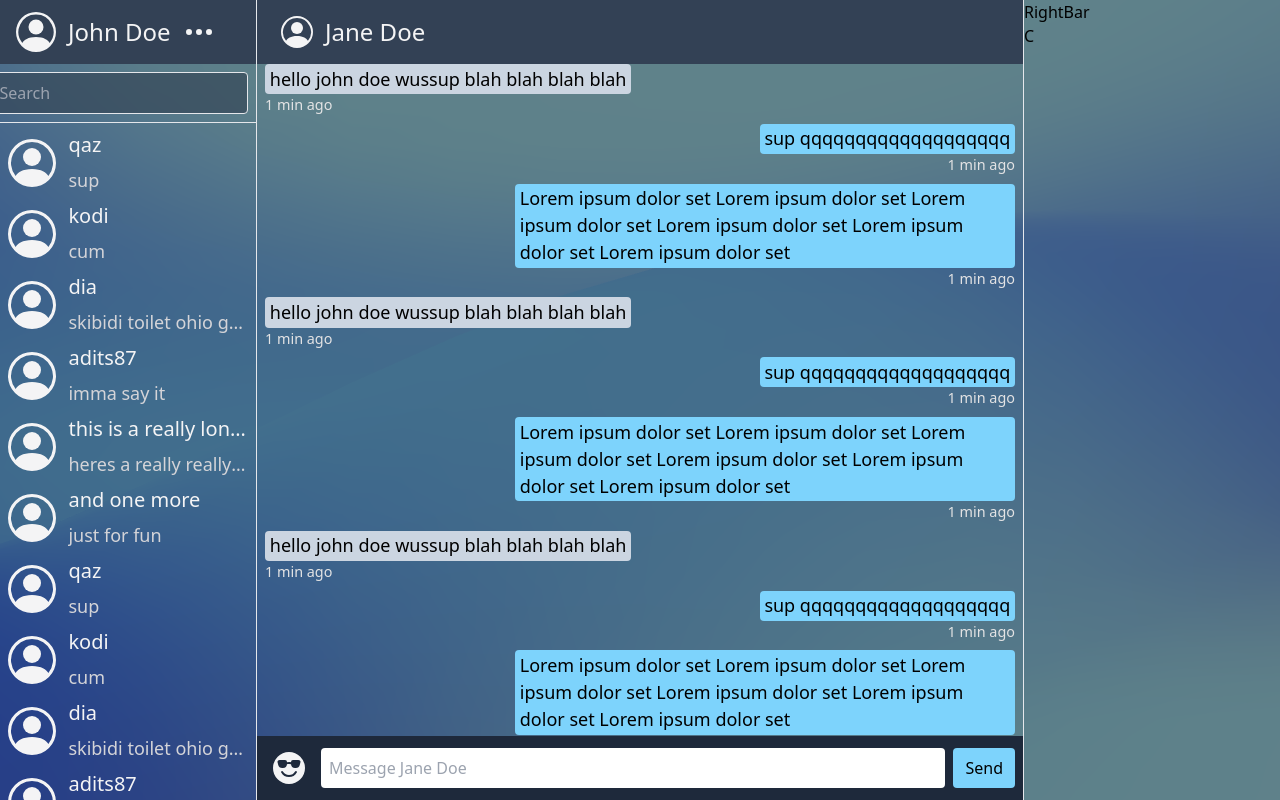
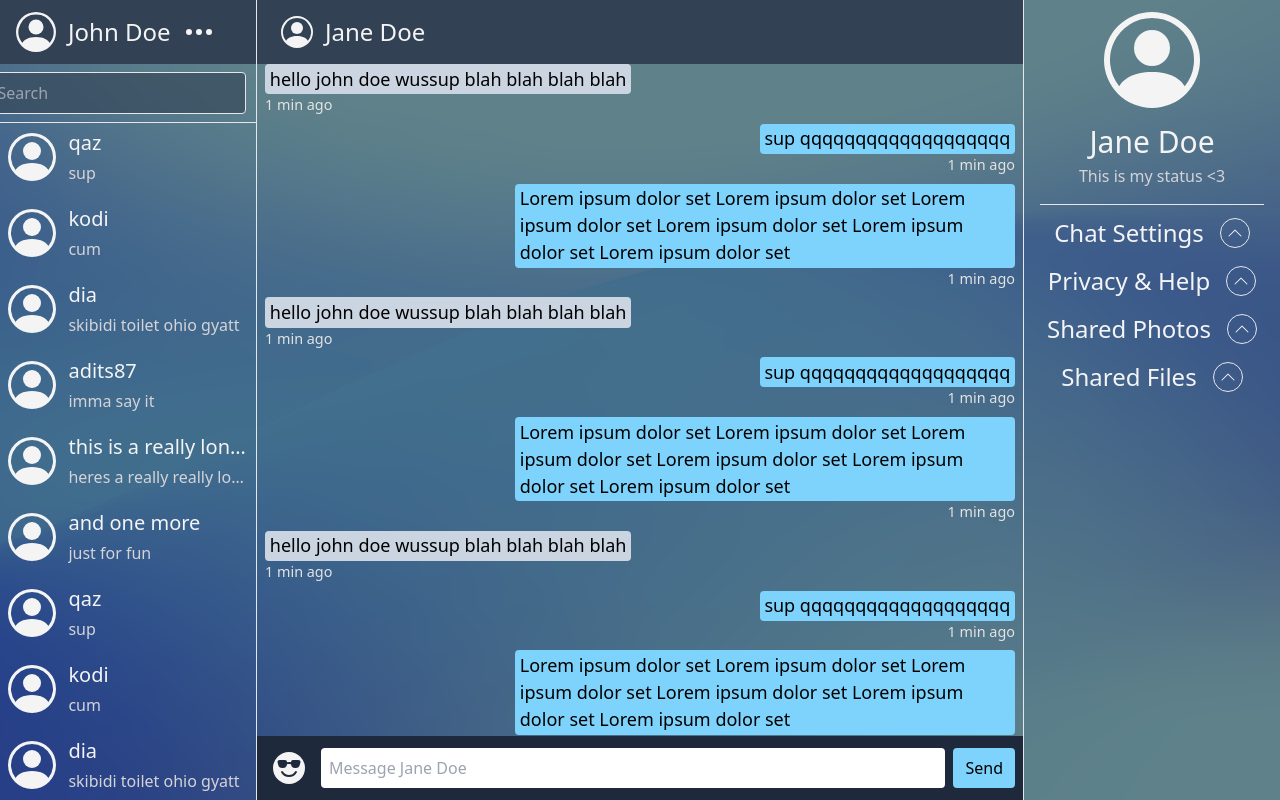
Before and after one commit to dtc105/realtime-tailwind, a React (Vite) app in the folder client/: page / in a window 1280 px wide. Built offline with nearby package versions, Linux system fonts and the light colour scheme.

Commit message:
free from this css hell (but maybe gonna fix search bar)

```diff
--- a/client/index.html
+++ b/client/index.html
@@ -2,7 +2,7 @@
 <html lang="en">
     <head>
         <meta charset="UTF-8" />
-        <meta name="viewport" content="width=device-width, initial-scale=1.0, maximum-scale=1.0, user-scalable=no" />
+        <meta name="viewport" content="width=device-width, initial-scale=1.0, viewport-fit=cover" />
         <title>Realtime Chat</title>
     </head>
     <body>
--- a/client/src/features/Chatbox/Chatbox.jsx
+++ b/client/src/features/Chatbox/Chatbox.jsx
@@ -7,7 +7,7 @@ function Chatbox() {
     const [menuOpen, setMenuOpen] = useState(0); // 0-Chat 1-LeftBar 2-RightBar
 
     return (
-        <div className="overscroll-y-contain w-full h-full max-h-fit grid lg:grid-cols-5 grid-cols-1 bg-tran" id="chatbox">
+        <div className="overscroll-y-contain w-full h-full max-h-fit grid lg:grid-cols-5 grid-cols-1" id="chatbox">
             <LeftBar menuOpen={menuOpen} setMenuOpen={setMenuOpen} />
             <Chat menuOpen={menuOpen} setMenuOpen={setMenuOpen} />
             <RightBar menuOpen={menuOpen} setMenuOpen={setMenuOpen} />
--- a/client/src/features/Chatbox/components/Chat.jsx
+++ b/client/src/features/Chatbox/components/Chat.jsx
@@ -1,5 +1,5 @@
 import EmojiPicker from 'emoji-picker-react';
-import { useState, useRef } from 'react';
+import { useState, useEffect } from 'react';
 
 function Chat(props) {
 
@@ -24,9 +24,8 @@ function Chat(props) {
         }
     }
 
-
     return (
-        <div className={`flex flex-col h-smscreen lg:col-span-3 lg:flex lg:border-x ${isOpen ? "block" : "hidden"}`}>
+        <div className={`lg:static fixed flex flex-col h-smscreen lg:col-span-3 lg:flex lg:border-x bg-tran ${isOpen ? "block" : "hidden"}`}>
             {/* Header */}
             <header className="flex justify-center items-center px-2 py-3 bg-slate-700">
                 <button
@@ -150,6 +149,7 @@ function Chat(props) {
                 <input
                     type="text"
                     className="flex-1 mx-2 px-2 rounded"
+                    id="textInput"
                     placeholder={`Message Jane Doe`}
                     value={newMessage}
                     onChange={e => setNewMessage(e.target.value)}
--- a/client/src/features/Chatbox/components/LeftBar.jsx
+++ b/client/src/features/Chatbox/components/LeftBar.jsx
@@ -2,6 +2,7 @@ import { useState } from 'react';
 
 function LeftBar(props) {
     const isOpen = props.menuOpen === 1;
+    const [searchText, setSearchText] = useState("");
     const [usersList, setUsersList] = useState([
         {
             username: "qaz",
@@ -77,8 +78,17 @@ function LeftBar(props) {
         }
     ]);
 
+    function handleAddClick(e) {
+        if (!searchText) {
+            document.getElementById("userSearch").focus();
+        } else {
+            alert(`Adding user ${searchText}`);
+            setSearchText("");
+        }
+    }
+
     return (
-        <div className={`overflow-y-hidden leftbar h-smscreen lg:flex flex-col bg-trans ${isOpen ? "flex" : "hidden"}`}>
+        <div className={`leftBar fixed w-full lg:static overflow-y-hidden leftbar h-smscreen lg:flex flex-col bg-tran ${isOpen ? "flex" : "hidden"}`}>
             {/* Header */}
             <header className="flex justify-between items-center px-4 py-3 max-h-16 bg-slate-700">
                 {/* User */}
@@ -93,17 +103,23 @@ function LeftBar(props) {
                     className={`lg:hidden ${isOpen ? "block" : "hidden"}`}
                     onClick={() => props.setMenuOpen(0)}
                 >
-                    <img src="/arrow-right.svg" alt="arrow back" className="h-8" />
+                    <img
+                        src="/arrow-right.svg"
+                        alt="arrow back"
+                        className="h-8"
+                    />
                 </button>
             </header>
 
             {/* User Search and Add */}
             <nav
                 className="flex items-center justify-center gap-4"
-                onClick={() => document.getElementById("userSearch").focus()}
             >
                 {/* User Search */}
-                <div className="userSearch flex items-center gap-2 bg-tran w-fit px-2 py-1 rounded my-2 border">
+                <div
+                    className="userSearch flex items-center gap-2 bg-tran w-fit px-2 py-1 rounded my-2 border"
+                    onClick={() => document.getElementById("userSearch").focus()}
+                >
                     <label htmlFor="userSearch">
                         <img
                             src="/search.svg"
@@ -117,15 +133,20 @@ function LeftBar(props) {
                         id="userSearch"
                         placeholder="Search"
                         className="px-2 py-1 bg-transparent text-zinc-100 border-none outline-none"
+                        onChange={(e) => setSearchText(e.target.value)}
+                        value={searchText}
                     />
                 </div>
 
                 {/* User Add */}
-                <button className="p-2 border rounded bg-tran">
+                <button
+                    className="p-2.5 border rounded bg-tran"
+                    onClick={handleAddClick}
+                >
                     <img
                         src="/pencil-square.svg"
                         alt="add user"
-                        className="h-6"
+                        className="h-5"
                     />
                 </button>
 
@@ -135,7 +156,7 @@ function LeftBar(props) {
 
             {/* Users List */}
             <main className="flex-1 overflow-y-auto scrollbar-hide overscroll-contain">
-                <ul className="my-1 cursor-pointer">
+                <ul className="my-1 cursor-pointer flex flex-col gap-4">
                     {
                         usersList.map((user, index) => {
                             return (
@@ -146,8 +167,8 @@ function LeftBar(props) {
                                         className="h-12"
                                     />
                                     <div className="text flex-1">
-                                        <p className="username text-zinc-100 py-1 text-xl whitespace-nowrap text-ellipsis overflow-x-hidden">{user.username}</p>
-                                        <p className="previousMessage text-zinc-300 text-md py-1 whitespace-nowrap text-ellipsis overflow-x-hidden">{user.message}</p>
+                                        <p className="username text-zinc-100 py-0.5 text-xl whitespace-nowrap text-ellipsis overflow-x-hidden">{user.username}</p>
+                                        <p className="previousMessage text-zinc-300 text-base py-0.5 whitespace-nowrap text-ellipsis overflow-x-hidden">{user.message}</p>
                                     </div>
                                 </li>
                             )
--- a/client/src/features/Chatbox/components/RightBar.jsx
+++ b/client/src/features/Chatbox/components/RightBar.jsx
@@ -1,11 +1,127 @@
+import { useState } from 'react';
+
 function RightBar(props) {
     const isOpen = props.menuOpen === 2;
 
+    const [chatSettingsOpen, setChatSettingsOpen] = useState(false);
+    const [privacyHelpOpen, setPrivacyHelpOpen] = useState(false);
+    const [sharedPhotosOpen, setSharedPhotosOpen] = useState(false);
+    const [sharedFilesOpen, setSharedFilesOpen] = useState(false);
+
     return (
-        <div className={`rightbar lg:block ${isOpen ? "block" : "hidden"}`}>
-            <p>RightBar</p>
-            <button onClick={() => props.setMenuOpen(0)}>C</button>
-        </div>
+        <main className={`fixed lg:static w-full h-smscreen bg-tran px-4 py-3 lg:block ${isOpen ? "block" : "hidden"}`}>
+            {/* Return Button */}
+            <button
+                className={`lg:hidden ${isOpen ? "block" : "hidden"}`}
+                onClick={() => props.setMenuOpen(0)}
+            >
+                <img
+                    src="/arrow-left.svg"
+                    alt="arrow left"
+                    className="h-8"
+                />
+            </button>
+
+            {/* Other User Info */}
+            <div className="otherUserInfo flex flex-col justify-center items-center">
+                <img
+                    src="/avatar.svg"
+                    alt="avatar icon"
+                    className="h-24"
+                />
+                <p className="w-fit text-3xl pt-4 text-zinc-100">Jane Doe</p>
+                <p className="text-zinc-300 py-1">{"This is my status <3"}</p>
+            </div>
+
+            <hr className="my-3"/>
+
+            {/* Dropdown menus */}
+            <div className="dropdowns text-zinc-100 flex flex-col gap-4">
+                {/* Chat Settings */}
+                <div className="chatSettings flex flex-col gap-4 justify-center items-center">
+                    <div
+                        className="title flex gap-4 justify-center items-center flex gap-4 justify-center items-center"
+                        onClick={() => setChatSettingsOpen(prev => !prev)}
+                    >
+                        <span className="text-2xl">Chat Settings</span>
+                        <button
+                            className="w-fit h-fit p-1.5 rounded-round border"
+                        >
+                            <img
+                                src={chatSettingsOpen ? "/chevron-down.svg" : "/chevron-up.svg"}
+                                alt="collapse"
+                            />
+                        </button>
+                    </div>
+                    <div className={`content ${chatSettingsOpen ? "block" : "hidden"}`}>
+                        <p>Content</p>
+                    </div>
+                </div>
+
+                {/* Privacy & Help */}
+                <div className="privacyHelp flex flex-col gap-4 justify-center items-center">
+                    <div
+                        className="title flex gap-4 justify-center items-center"
+                        onClick={() => setPrivacyHelpOpen(prev => !prev)}
+                    >
+                        <span className="text-2xl">Privacy & Help</span>
+                        <button
+                            className="w-fit h-fit p-1.5 rounded-round border"
+                        >
+                            <img
+                                src={privacyHelpOpen ? "/chevron-down.svg" : "/chevron-up.svg"}
+                                alt="collapse"
+                            />
+                        </button>
+                    </div>
+                    <div className={`content ${privacyHelpOpen ? "block" : "hidden"}`}>
+                        <p>Content</p>
+                    </div>
+                </div>
+
+                {/* Shared Photos */}
+                <div className="sharedPhotos flex flex-col gap-4 justify-center items-center">
+                    <div
+                        className="title flex gap-4 justify-center items-center"
+                        onClick={() => setSharedPhotosOpen(prev => !prev)}
+                    >
+                        <span className="text-2xl">Shared Photos</span>
+                        <button
+                            className="w-fit h-fit p-1.5 rounded-round border"
+                        >
+                            <img
+                                src={sharedPhotosOpen ? "/chevron-down.svg" : "/chevron-up.svg"}
+                                alt="collapse"
+                            />
+                        </button>
+                    </div>
+                    <div className={`content ${sharedPhotosOpen ? "block" : "hidden"}`}>
+                        <p>Content</p>
+                    </div>
+                </div>
+
+                {/* Shared Files */}
+                <div className="sharedFiles flex flex-col gap-4 justify-center items-center">
+                    <div
+                        className="title flex gap-4 justify-center items-center"
+                        onClick={() => setSharedFilesOpen(prev => !prev)}
+                    >
+                        <span className="text-2xl">Shared Files</span>
+                        <button
+                            className="w-fit h-fit p-1.5 rounded-round border"
+                        >
+                            <img
+                                src={sharedFilesOpen ? "/chevron-down.svg" : "/chevron-up.svg"}
+                                alt="collapse"
+                            />
+                        </button>
+                    </div>
+                    <div className={`content ${sharedFilesOpen ? "block" : "hidden"}`}>
+                        <p>Content</p>
+                    </div>
+                </div>
+            </div>
+        </main>
     );
 }
 
--- a/client/src/index.css
+++ b/client/src/index.css
@@ -17,16 +17,6 @@ body {
 /* -------------- */
 /* Custom Classes */
 /* -------------- */
-
-/* .bg-tran {
-    background-color: #345a;
-} */
-
-.h-smscreen {
-    height: 100svh;
-    max-height: 100svh;
-    min-height: 100svh;
-}
 
 .border-y-seperator {
     border-top-width: 1px;
```
Also changed, not shown: client/tailwind.config.js (+8 -1 lines), client/public/chevron-down.svg (added), client/public/chevron-up.svg (added).
